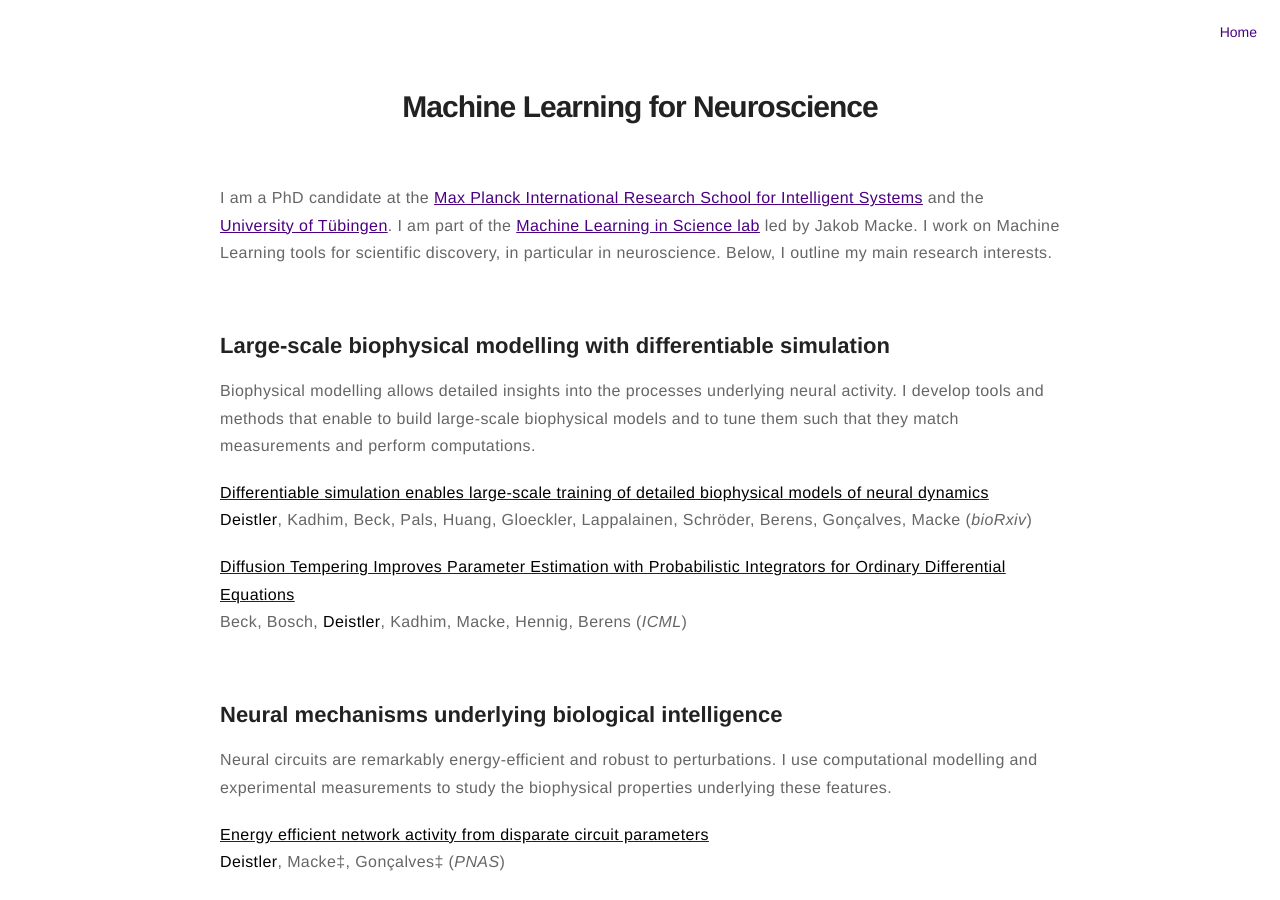
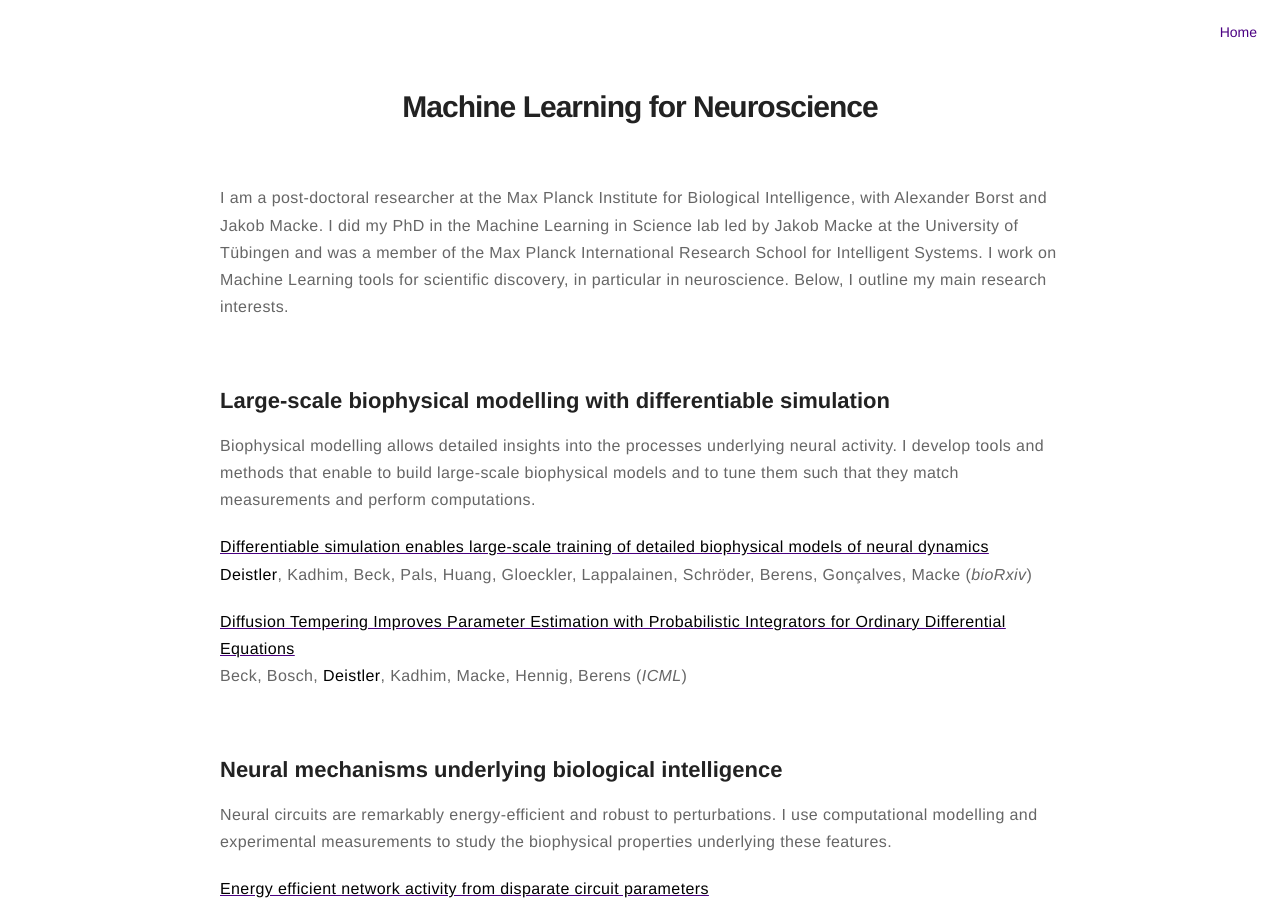
Before and after one commit to michaeldeistler/michaeldeistler.github.io, a Jekyll site: the page built from about.md, in a window 1280 px wide and 900 px high. Built offline with Jekyll 4.4.1, drawn with Linux system fonts in a browser that asks for light colours.

Commit message:
Update about.md

```diff
--- a/about.md
+++ b/about.md
@@ -7,7 +7,7 @@ layout: page
 <br>
 # Machine Learning for Neuroscience
 
-I am a PhD candidate at the [Max Planck International Research School for Intelligent Systems](https://imprs.is.mpg.de) and the [University of Tübingen](https://uni-tuebingen.de/en/). I am part of the [Machine Learning in Science lab](https://www.mackelab.org) led by Jakob Macke. I work on Machine Learning tools for scientific discovery, in particular in neuroscience. Below, I outline my main research interests.
+I am a post-doctoral researcher at the Max Planck Institute for Biological Intelligence, with Alexander Borst and Jakob Macke. I did my PhD in the Machine Learning in Science lab led by Jakob Macke at the University of Tübingen and was a member of the Max Planck International Research School for Intelligent Systems. I work on Machine Learning tools for scientific discovery, in particular in neuroscience. Below, I outline my main research interests.
 
 <br>
 ## Large-scale biophysical modelling with differentiable simulation
```
